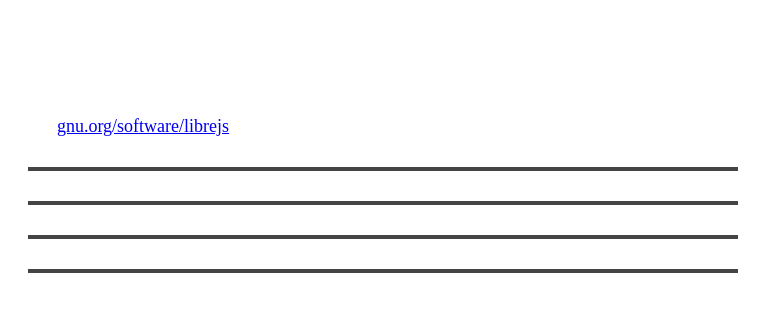
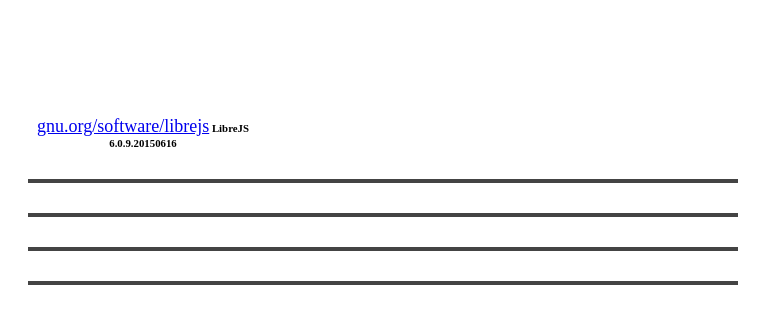
Before and after one commit to librejs/librejs, a website: page data/display_panel/content/display-panel.html in a window 1280 px wide. Shown: the whole page, without its empty margins (0-773 px from the left). Drawn offline with Linux system fonts and the light colour scheme.

Commit message:
Add version number to main panel and increment version

```diff
--- a/data/display_panel/content/display-panel.html
+++ b/data/display_panel/content/display-panel.html
@@ -38,6 +38,7 @@
         <a target="_blank" href="https://www.gnu.org/software/librejs/"
            id="librejs-web-link"
            >gnu.org/software/librejs</a>
+        <strong>LibreJS 6.0.9.20150616</strong>
     </div>
 
     <div id="info">
--- a/package.json
+++ b/package.json
@@ -3,7 +3,7 @@
     "license": "GPL-3.0+",
     "author": "Loic J. Duros",
     "homepage": "gnu.org/software/librejs/",
-    "version": "6.0.9.20150402",
+    "version": "6.0.9.20150616",
     "title": "GNU LibreJS",
     "id": "jid1-KtlZuoiikVfFew@jetpack",
     "description": "GNU LibreJS is an add-on for Mozilla-based browsers (IceCat, Firefox, Abrowser, Iceweasel)\n that prevents the execution of nonfree nontrivial JavaScript as described in \"The Javascript Trap\": http://www.gnu.org/philosophy/javascript-trap.html",
```
Also changed, not shown: data/settings/index.html (+1 -1 lines), 3 other files.
